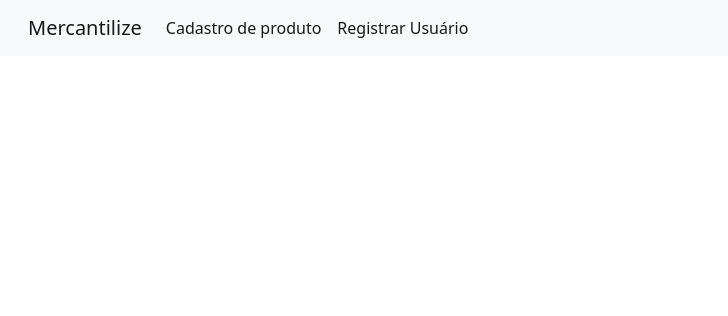
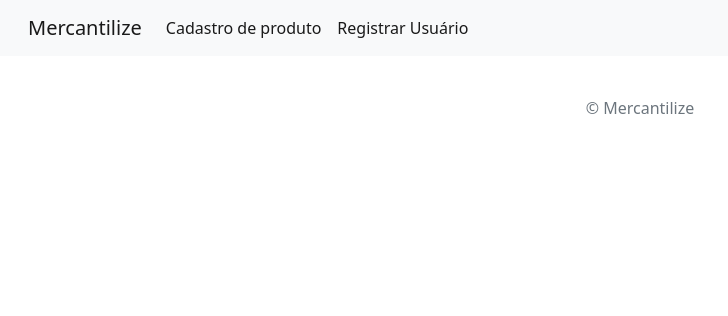
Before and after one commit to Lucas-Espindola-dev/Mercantil, a Django app: template app/templates/base.html in a window 1280 px wide. Shown: the top 316 px of the page, without its empty margins (0-728 px from the left). Run offline with Django 4.2, Linux system fonts and the light colour scheme; the template is opened without the code that fills it, so the values that code supplies are empty.

Commit message:
Adding Footer

```diff
--- a/app/templates/base.html
+++ b/app/templates/base.html
@@ -35,5 +35,11 @@
     {% endblock %}
   </main>
 
+<div class="container">
+  <footer class="py-3 my-4">
+    <p class="text-center text-muted">&copy; Mercantilize</p>
+  </footer>
+</div>
+
 </body>
 </html>
```
